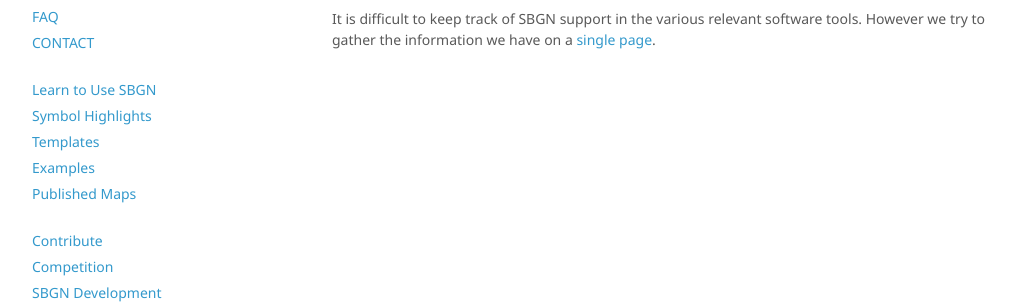
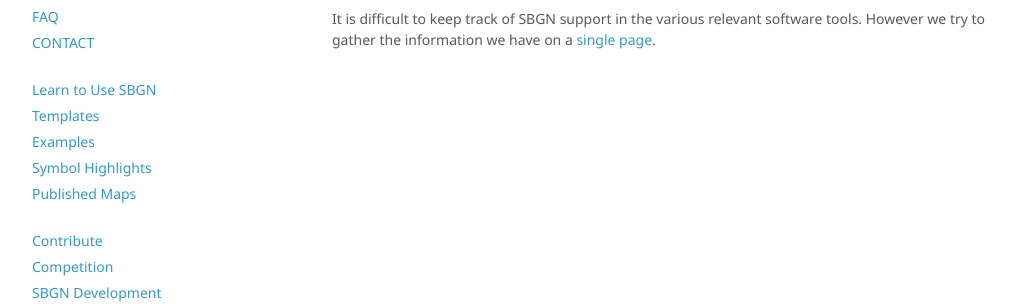
Before and after one commit to sbgn/sbgn, a Jekyll site: the page built from docs/faq.md, in a window 1280 px wide. Shown: the part 325-629 px from the top of the page, without its empty margins (128-1144 px from the left). Built offline with Jekyll 4.4.1, drawn with Linux system fonts in a browser that asks for light colours; nearby versions of some CDN libraries.

Commit message:
Update header.html

```diff
--- a/_includes/header.html
+++ b/_includes/header.html
@@ -31,9 +31,9 @@
   <p class="view sidebar"><a href="/sbgn/contact">CONTACT</a></p>
   <br />
   <p class="view sidebar"><a href="/sbgn/learn_to_use_sbgn">Learn to Use SBGN</a></p>
-  <p class="view sidebar"><a href="/sbgn/symbols">Symbol Highlights</a></p>
   <p class="view sidebar"><a href="/sbgn/templates">Templates</a></p>
   <p class="view sidebar"><a href="/sbgn/examples">Examples</a></p>
+  <p class="view sidebar"><a href="/sbgn/symbols">Symbol Highlights</a></p>
   <p class="view sidebar"><a href="/sbgn/published_maps">Published Maps</a></p>
   <br />
   <p class="view sidebar"><a href="/sbgn/contribute">Contribute</a></p>
```
